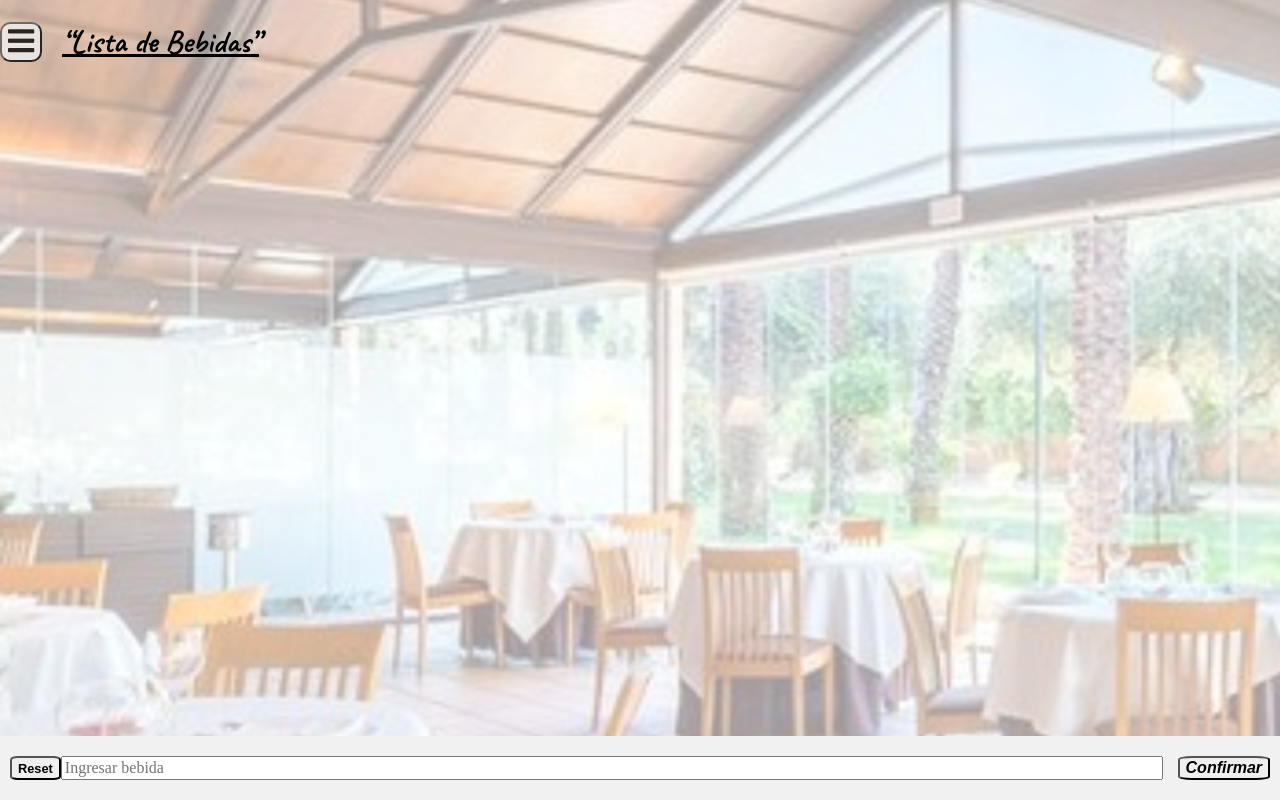
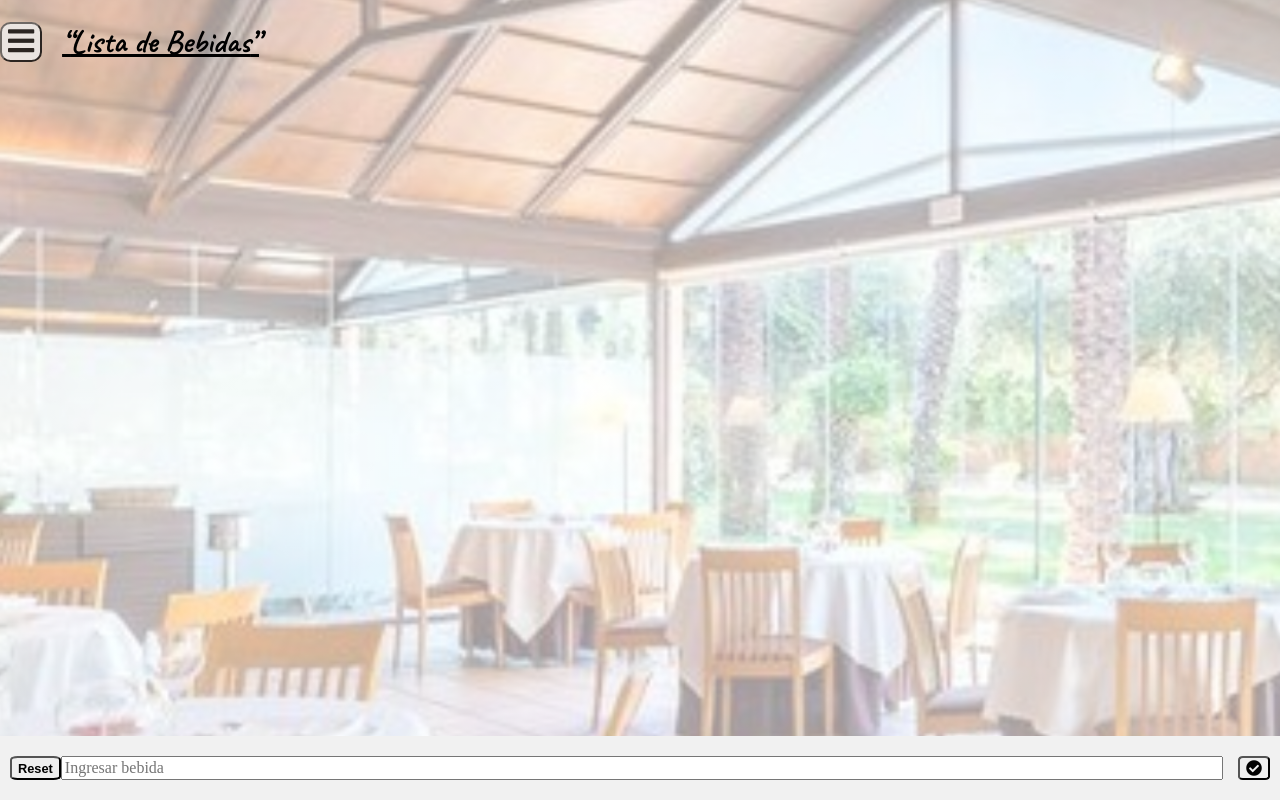
Before and after one commit to juanjosemas/Bebidas, a plain HTML site: page index.html in a window 1280 px wide. Drawn offline with Linux system fonts and the light colour scheme; a web font is replaced by a local one.

Commit message:
Add files via upload

```diff
--- a/index.html
+++ b/index.html
@@ -71,7 +71,7 @@
 <div class="footer">
     <button id="resetear-btn" class="btn-lg">Reset</button>
     <input type="text" id="bebida-input" placeholder="Ingresar bebida">
-    <button id="confirmar-btn"><i>Confirmar</i></button>
+    <button id="confirmar-btn"class="fas fa-check-circle"</button>
 </div>
 
 
```
